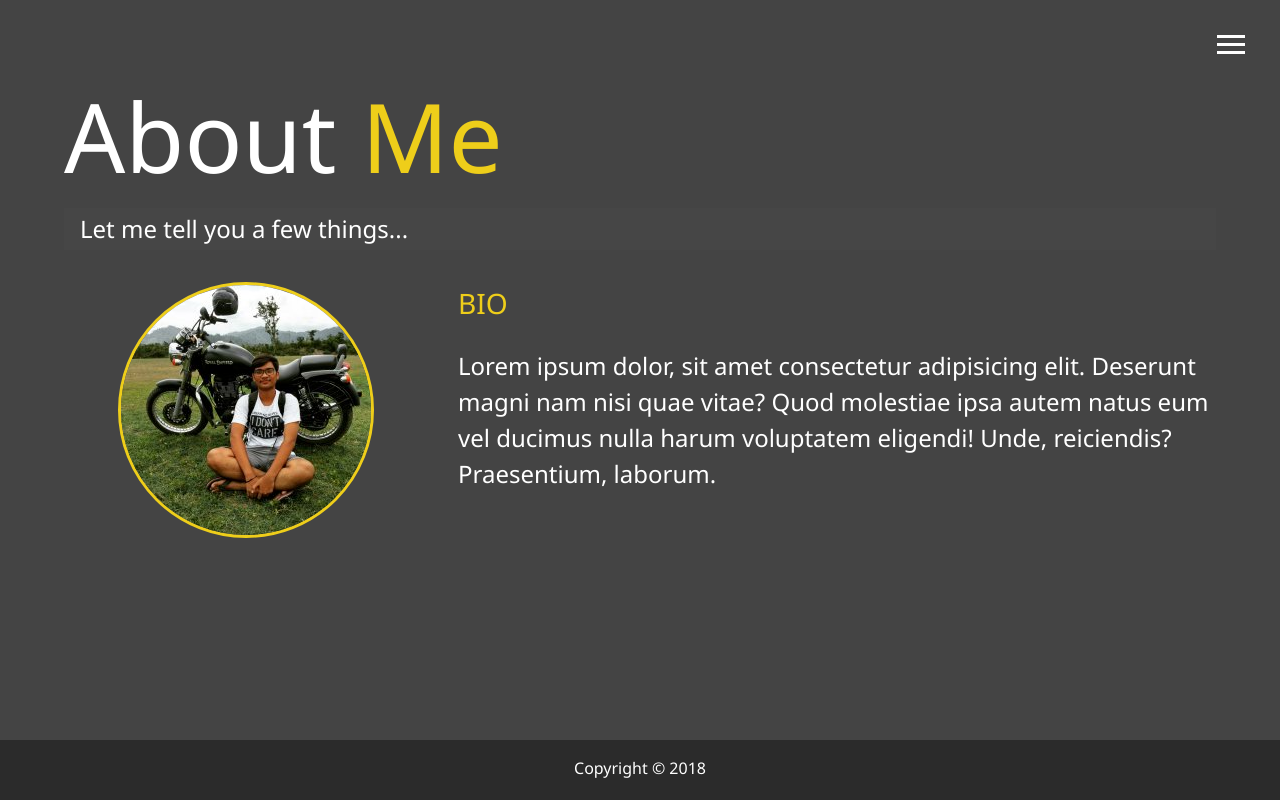
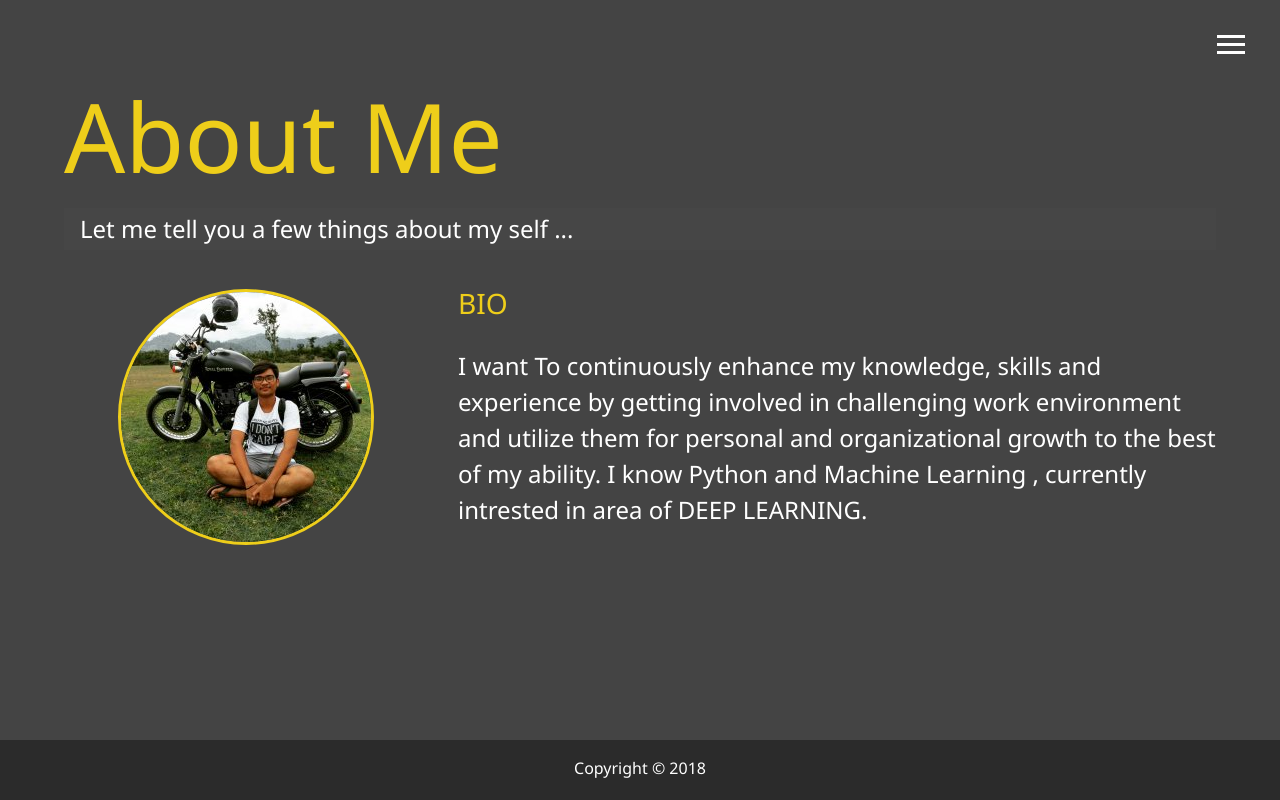
Before and after one commit to Dhyani01/mywebsite, a website: page about.html in a window 1280 px wide. Drawn offline with Linux system fonts and the light colour scheme.

Commit message:
changes in about

```diff
--- a/about.html
+++ b/about.html
@@ -51,19 +51,21 @@
 
   <main id="about">
     <h1 class="lg-heading">
-      About
-      <span class="text-secondary">Me</span>
+
+      <span class="text-secondary">About Me</span>
     </h1>
     <h2 class="sm-heading">
-      Let me tell you a few things...
+      Let me tell you a few things about my self ...
     </h2>
     <div class="about-info">
       <img src="img/portrait.jpg" alt="John Doe" class="bio-image">
 
       <div class="bio">
         <h3 class="text-secondary">BIO</h3>
-        <p>Lorem ipsum dolor, sit amet consectetur adipisicing elit. Deserunt magni nam nisi quae vitae? Quod molestiae ipsa
-          autem natus eum vel ducimus nulla harum voluptatem eligendi! Unde, reiciendis? Praesentium, laborum.</p>
+        <p>I want To continuously enhance my knowledge, skills and experience by getting involved in challenging work environment
+          and utilize them for personal and organizational growth to the best of my ability.
+        I know Python and Machine Learning , currently intrested in area of DEEP LEARNING.
+       </p>
       </div>
     </div>
   </main>
```
